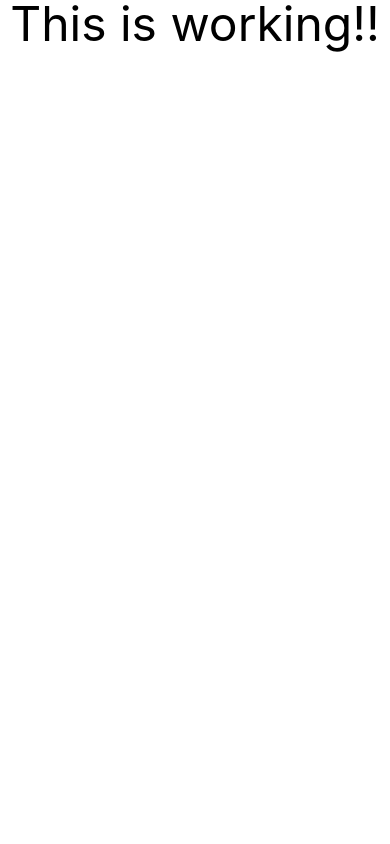
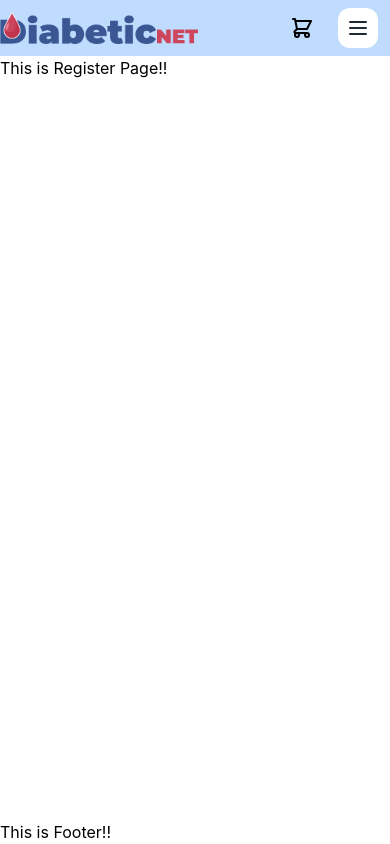
Before and after one commit to phsaurav/diabetic-net, a React (Create React App) app: page /register in a window 390 px wide. Built offline with nearby package versions, Linux system fonts and the light colour scheme.

Commit message:
Router & Header Added 🧭

```diff
--- a/package.json
+++ b/package.json
@@ -4,18 +4,20 @@
   "private": true,
   "dependencies": {
     "@craco/craco": "^6.3.0",
+    "@headlessui/react": "^1.4.1",
     "@testing-library/jest-dom": "^5.11.4",
     "@testing-library/react": "^11.1.0",
     "@testing-library/user-event": "^12.1.10",
     "react": "^17.0.2",
     "react-dom": "^17.0.2",
+    "react-router-dom": "^5.3.0",
     "react-scripts": "4.0.3",
     "web-vitals": "^1.0.1"
   },
   "scripts": {
     "start": "craco start",
-	"build": "craco build",
-	"test": "craco test",
+    "build": "craco build",
+    "test": "craco test",
     "eject": "react-scripts eject"
   },
   "eslintConfig": {
--- a/src/App.js
+++ b/src/App.js
@@ -1,9 +1,48 @@
 import './App.css';
+import { BrowserRouter as Router, Switch, Route } from 'react-router-dom';
+import Header from './components/Header/Header';
+import Home from './containers/Home/Home';
+import Login from './containers/Login/Login';
+import Register from './containers/Register/Register';
+import Footer from './components/Footer/Footer';
+import NotFound from './containers/NotFound/NotFound';
+import Blogs from './containers/Blogs/Blogs';
+import About from './containers/About/About';
 
 function App() {
 	return (
-		<div className="App">
-			<h1 className="text-5xl">This is working!!</h1>
+		<div>
+			<Router>
+				<div className="flex flex-col justify-between h-screen">
+					<div>
+						<Header></Header>
+						<Switch>
+							<Route exact path="/">
+								<Home></Home>
+							</Route>
+							<Route path="/home">
+								<Home></Home>
+							</Route>
+							<Route path="/blogs">
+								<Blogs></Blogs>
+							</Route>
+							<Route path="/about">
+								<About></About>
+							</Route>
+							<Route path="/login">
+								<Login></Login>
+							</Route>
+							<Route path="/register">
+								<Register></Register>
+							</Route>
+							<Route>
+								<NotFound></NotFound>
+							</Route>
+						</Switch>
+					</div>
+					<Footer></Footer>
+				</div>
+			</Router>
 		</div>
 	);
 }
--- /dev/null
+++ b/src/components/Footer/Footer.js
@@ -0,0 +1,11 @@
+import React from 'react';
+
+const Footer = () => {
+	return (
+		<div>
+			<h1>This is Footer!!</h1>
+		</div>
+	);
+};
+
+export default Footer;
--- a/src/components/Header/Header.js
+++ b/src/components/Header/Header.js
@@ -1,9 +1,145 @@
-import React from 'react';
+import React, { useState } from 'react';
+import logo from '../../assets/logo_title.png';
+import { NavLink } from 'react-router-dom';
+import { Transition } from '@headlessui/react';
 
 const Header = () => {
+	const [isOpen, setIsOpen] = useState(false);
 	return (
 		<div>
-			<h1>This is Header!!</h1>
+			<nav className="bg-blue-200 relative z-20">
+				<div className="container mx-auto">
+					<div className="bg-blue-200 text-black py-3 ">
+						<div className="flex items-center justify-between">
+							<NavLink to="/home">
+								<img className="h-8" src={logo} alt="logo" />
+							</NavLink>
+							<div>
+								{/* <!-- Header Icons --> */}
+								<div className="hidden sm:flex items-center space-x-10">
+									<NavLink
+										to="/home"
+										className="font-semibold text-blue-800"
+										activeStyle={{
+											color: '#F71843',
+										}}
+									>
+										Home
+									</NavLink>
+									<NavLink
+										to="/blogs"
+										className="font-semibold text-blue-800"
+										activeStyle={{
+											color: '#F71843',
+										}}
+									>
+										Daily Blog
+									</NavLink>
+									<NavLink
+										to="/about"
+										className="font-semibold text-blue-800"
+										activeStyle={{
+											color: '#F71843',
+										}}
+									>
+										About Us
+									</NavLink>
+								</div>
+							</div>
+						</div>
+
+						<div className="-mr-2 sm:hidden flex absolute right-5 top-2">
+							<NavLink
+								className="sm:hidden flex mr-6 items-center"
+								to="/cart"
+							>
+								<svg
+									xmlns="http://www.w3.org/2000/svg"
+									className="h-6 w-6"
+									fill="none"
+									viewBox="0 0 24 24"
+									stroke="currentColor"
+								>
+									<path
+										stroke-linecap="round"
+										stroke-linejoin="round"
+										stroke-width="2"
+										d="M3 3h2l.4 2M7 13h10l4-8H5.4M7 13L5.4 5M7 13l-2.293 2.293c-.63.63-.184 1.707.707 1.707H17m0 0a2 2 0 100 4 2 2 0 000-4zm-8 2a2 2 0 11-4 0 2 2 0 014 0z"
+									/>
+								</svg>
+							</NavLink>
+							<button
+								onClick={() => setIsOpen(!isOpen)}
+								type="button"
+								className="bg-white inline-flex items-center justify-center p-2 rounded-xl text-gray-800 hover:text-gray-200 hover:bg-gray-900 focus:outline-none focus:ring-2 focus:ring-offset-2 focus:ring-offset-gray-500 focus:ring-white"
+								aria-controls="mobile-menu"
+								aria-expanded="false"
+							>
+								<span className="sr-only">Open main menu</span>
+								{!isOpen ? (
+									<svg
+										className="block h-6 w-6"
+										xmlns="http://www.w3.org/2000/svg"
+										fill="none"
+										viewBox="0 0 24 24"
+										stroke="currentColor"
+										aria-hidden="true"
+									>
+										<path
+											strokeLinecap="round"
+											strokeLinejoin="round"
+											strokeWidth="2"
+											d="M4 6h16M4 12h16M4 18h16"
+										/>
+									</svg>
+								) : (
+									<svg
+										className="block h-6 w-6"
+										xmlns="http://www.w3.org/2000/svg"
+										fill="none"
+										viewBox="0 0 24 24"
+										stroke="currentColor"
+										aria-hidden="true"
+									>
+										<path
+											strokeLinecap="round"
+											strokeLinejoin="round"
+											strokeWidth="2"
+											d="M6 18L18 6M6 6l12 12"
+										/>
+									</svg>
+								)}
+							</button>
+						</div>
+					</div>
+				</div>
+
+				<Transition
+					show={isOpen}
+					enter="transition ease-out duration-100 transform"
+					enterFrom="opacity-0 scale-95"
+					enterTo="opacity-100 scale-100"
+					leave="transition ease-in duration-75 transform"
+					leaveFrom="opacity-100 scale-100"
+					leaveTo="opacity-0 scale-95"
+				>
+					{(ref) => (
+						<div className="sm:hidden" id="mobile-menu">
+							<div
+								ref={ref}
+								className="px-2 pt-2 pb-3 space-y-0 sm:px-3 text-center"
+							>
+								<NavLink
+									to="/login"
+									className="font-semibold text-gray-900 hover:bg-gray-200 block px-3 py-2 rounded-md text-base w-full"
+								>
+									Login
+								</NavLink>
+							</div>
+						</div>
+					)}
+				</Transition>
+			</nav>
 		</div>
 	);
 };
--- /dev/null
+++ b/src/containers/Login/Login.js
@@ -0,0 +1,11 @@
+import React from 'react';
+
+const Login = () => {
+	return (
+		<div>
+			<h1>This is Login Page!!</h1>
+		</div>
+	);
+};
+
+export default Login;
--- /dev/null
+++ b/src/containers/Register/Register.js
@@ -0,0 +1,11 @@
+import React from 'react';
+
+const Register = () => {
+	return (
+		<div>
+			<h1>This is Register Page!!</h1>
+		</div>
+	);
+};
+
+export default Register;
```
Also changed, not shown: 1 other file (tests, documents, lock files or other folders).
